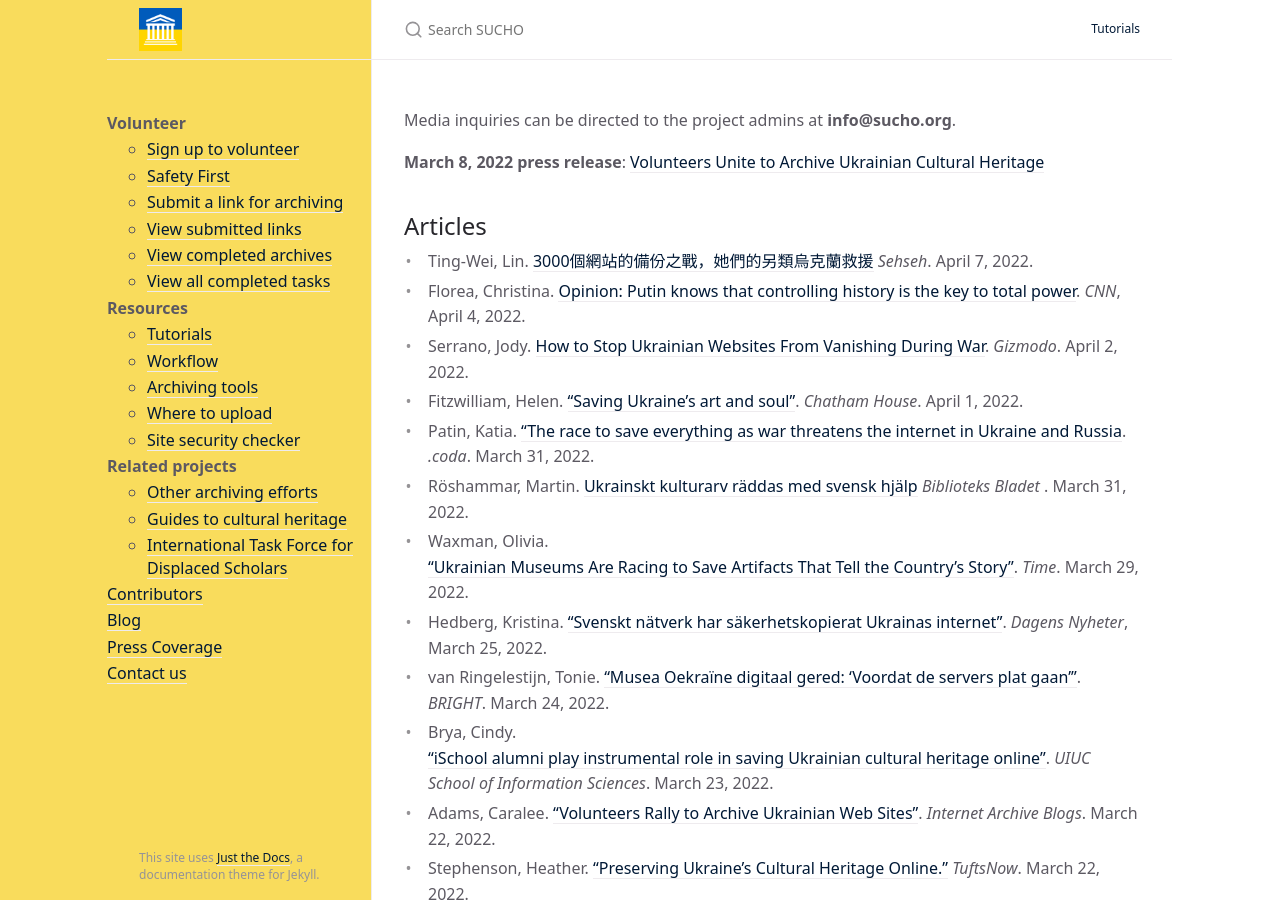
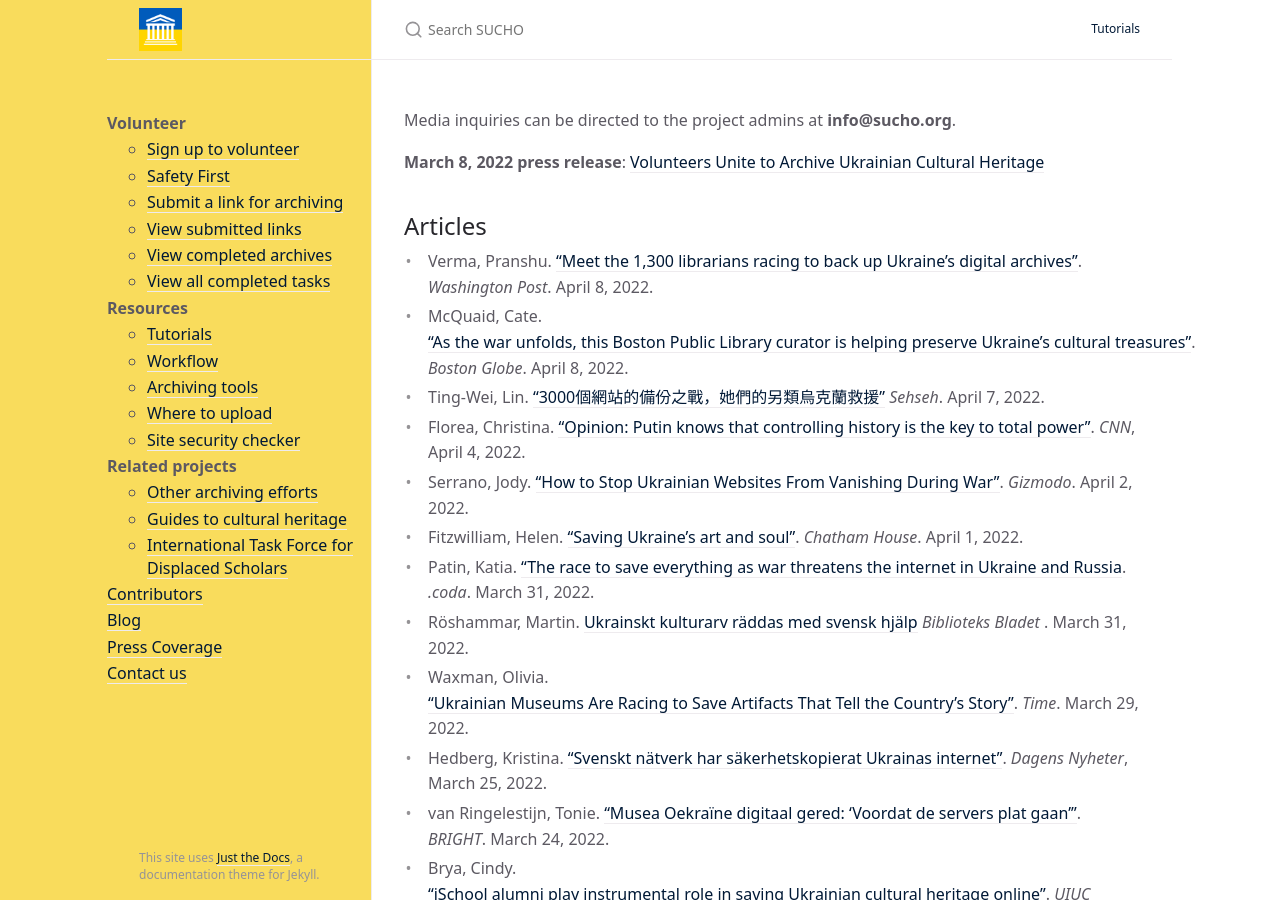
Before and after one commit to sucho-archiving/sucho-archiving.github.io, a Jekyll site: the page built from press.md, in a window 1280 px wide and 900 px high. Built offline with Jekyll 4.4.1, drawn with Linux system fonts in a browser that asks for light colours.

Commit message:
Update press.md

```diff
--- a/press.md
+++ b/press.md
@@ -9,9 +9,11 @@
 **March 8, 2022 press release**: [Volunteers Unite to Archive Ukrainian Cultural Heritage](/press-release-20220308-volunteers-unite)
 
 ## Articles
-- Ting-Wei, Lin. [3000個網站的備份之戰，她們的另類烏克蘭救援](https://www.sehseh.world/article/4276068) *Sehseh*. April 7, 2022.
-- Florea, Christina. [Opinion: Putin knows that controlling history is the key to total power](https://edition.cnn.com/2022/04/04/opinions/putin-destroying-ukraine-history-archives-florea/index.html). *CNN*, April 4, 2022.
-- Serrano, Jody. [How to Stop Ukrainian Websites From Vanishing During War](https://gizmodo.com/how-sucho-stops-ukrainian-websites-vanishing-in-russias-1848737441). *Gizmodo*. April 2, 2022.
+- Verma, Pranshu. ["Meet the 1,300 librarians racing to back up Ukraine’s digital archives"](https://www.washingtonpost.com/technology/2022/04/08/ukraine-digital-history/). *Washington Post*. April 8, 2022.
+- McQuaid, Cate. ["As the war unfolds, this Boston Public Library curator is helping preserve Ukraine’s cultural treasures"](https://www.bostonglobe.com/2022/04/07/arts/boston-public-library-curator-is-training-cultural-heritage-first-responders-protect-historical-treasures). *Boston Globe*. April 8, 2022.
+- Ting-Wei, Lin. ["3000個網站的備份之戰，她們的另類烏克蘭救援"](https://www.sehseh.world/article/4276068) *Sehseh*. April 7, 2022.
+- Florea, Christina. ["Opinion: Putin knows that controlling history is the key to total power"](https://edition.cnn.com/2022/04/04/opinions/putin-destroying-ukraine-history-archives-florea/index.html). *CNN*, April 4, 2022.
+- Serrano, Jody. ["How to Stop Ukrainian Websites From Vanishing During War"](https://gizmodo.com/how-sucho-stops-ukrainian-websites-vanishing-in-russias-1848737441). *Gizmodo*. April 2, 2022.
 - Fitzwilliam, Helen. ["Saving Ukraine's art and soul"](https://www.chathamhouse.org/publications/the-world-today/2022-04/saving-ukraines-art-and-soul). *Chatham House*. April 1, 2022.
 - Patin, Katia. ["The race to save everything as war threatens the internet in Ukraine and Russia](https://www.codastory.com/authoritarian-tech/destruction-internet-russia-ukraine/). *.coda*. March 31, 2022.
 - Röshammar, Martin. [Ukrainskt kulturarv räddas med svensk hjälp](https://www.biblioteksbladet.se/nyheter/internationellt/ukrainskt-kulturarv-sparas-med-svensk-hjalp/) *Biblioteks Bladet* . March 31, 2022.
```
